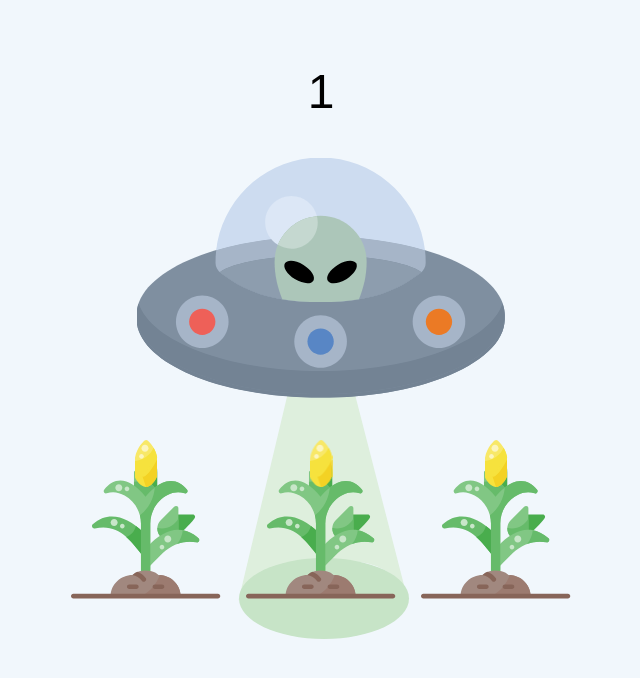
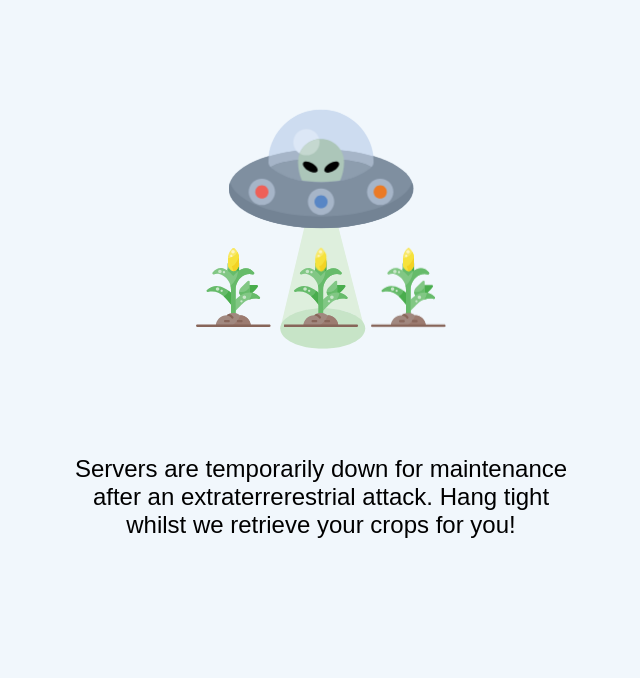
Before and after one commit to drzhbe/harvest, a plain HTML site: page index.html in a window 1280 px wide. Shown: the whole page, without its empty margins (319-959 px from the left). Drawn offline with Linux system fonts and the light colour scheme.

Commit message:
fix positioning

```diff
--- a/index.html
+++ b/index.html
@@ -1,40 +1,63 @@
 <!DOCTYPE html>
 <html>
   <head>
+    <meta http-equiv="Content-Type" content="text/html;charset=UTF-8" />
+    <meta name="viewport" content="width=device-width, initial-scale=1.0" />
     <title></title>
     <style type="text/css">
+      html {
+        font-size: 16px;
+        font-family: Arial, Helvetica, sans-serif;
+      }
       body {
-      margin: 0;
+        margin: 0 1rem;
         height: 100vh;
-      background-color: #F1F7FC;
+        background-color: #f1f7fc;
+        display: flex;
+        flex-direction: column;
+        justify-content: center;
+        align-items: center;
       }
-    .score {
-      position: absolute;
-      left: 50%;
-      top: 8%;
-      transform: translateX(-50%);
-      font-family: sans-serif;
-      font-size: 48px;
+      @media only screen and (max-device-width: 812px) {
+        body {
+          height: auto;
+        }
+        .game {
+          transform: scale(0.5);
+        }
+      }
+      .game {
+        position: relative;
+        display: flex;
+        flex-direction: column;
+        justify-content: center;
+        align-items: center;
+        width: 500px;
+      }
+      .message {
+        margin-top: 1rem;
+        font-size: 1.5rem;
+        max-width: 500px;
+        z-index: 1;
+        text-align: center;
+      }
+      .spaceship_dummy {
+        width: 380px;
+        height: 300px;
       }
       .spaceship_with_beam {
         position: absolute;
-      left: 50%;
-      top: 50%;
-      transform: translate(-50%, -50%);
+        top: 0;
         transform-origin: top;
       }
       .spaceship {
         position: absolute;
-      left: 50%;
-      top: 34.5%;
-      transform: translate(-50%, -50%);
+        top: 0;
         transform-origin: top;
       }
       .plants {
         display: flex;
         justify-content: space-between;
-      position: relative;
-      top: 58%;
         width: 500px;
         margin: 0 auto;
       }
@@ -57,83 +80,137 @@
         animation: 1s wiggle 1s infinite;
       }
       .plant_corn_top._harvesting {
-      animation: harvest 1s, spin .5s infinite;
+        animation: harvest 1s, spin 0.5s infinite;
       }
       .plant:first-child .plant_corn_top._harvesting {
-      animation: harvest-left 1s, spin .5s infinite;
+        animation: harvest-left 1s, spin 0.5s infinite;
       }
       .plant:last-child .plant_corn_top._harvesting {
-      animation: harvest-right 1s, spin .5s infinite;
+        animation: harvest-right 1s, spin 0.5s infinite;
       }
       @keyframes wiggle {
-      0% { transform: translate(-50%, -50%) rotate(8deg); }
-      25% { transform: translate(-50%, -50%) rotate(-8deg); }
-      50% { transform: translate(-50%, -50%) rotate(8deg); }
-      60% { transform: translate(-50%, -50%) rotate(-8deg); }
-      70% { transform: translate(-50%, -50%) rotate(8deg); }
-      80% { transform: translate(-50%, -50%) rotate(-8deg); }
-      90% { transform: translate(-50%, -50%) rotate(8deg); }
-      100% { transform: translate(-50%, -50%) rotate(-8deg); }
+        0% {
+          transform: translate(-50%, -50%) rotate(8deg);
+        }
+        25% {
+          transform: translate(-50%, -50%) rotate(-8deg);
+        }
+        50% {
+          transform: translate(-50%, -50%) rotate(8deg);
+        }
+        60% {
+          transform: translate(-50%, -50%) rotate(-8deg);
+        }
+        70% {
+          transform: translate(-50%, -50%) rotate(8deg);
+        }
+        80% {
+          transform: translate(-50%, -50%) rotate(-8deg);
+        }
+        90% {
+          transform: translate(-50%, -50%) rotate(8deg);
+        }
+        100% {
+          transform: translate(-50%, -50%) rotate(-8deg);
+        }
       }
       @keyframes harvest {
-      from { top: 0 }
-      to { top: -100% }
+        from {
+          top: 0;
+        }
+        to {
+          top: -100%;
+        }
       }
       @keyframes harvest-left {
-      from { top: 0; left: 50%; }
-      to { top: -100%; left: 100%; }
+        from {
+          top: 0;
+          left: 50%;
+        }
+        to {
+          top: -100%;
+          left: 100%;
+        }
       }
       @keyframes harvest-right {
-      from { top: 0; left: 50%; }
-      to { top: -100%; left: -50%; }
+        from {
+          top: 0;
+          left: 50%;
+        }
+        to {
+          top: -100%;
+          left: -50%;
+        }
       }
       @keyframes spin {
-      from { transform: translate(-50%, -50%) rotate(0deg) }
-      to { transform: translate(-50%, -50%) rotate(360deg) }
+        from {
+          transform: translate(-50%, -50%) rotate(0deg);
+        }
+        to {
+          transform: translate(-50%, -50%) rotate(360deg);
+        }
       }
     </style>
   </head>
   <body>
-  <div class="score">0</div>
-  <img src="spaceship_with_beam.svg" class="spaceship_with_beam">
+    <div class="game">
+      <div class="spaceship_dummy"></div>
+      <img src="spaceship_with_beam.svg" class="spaceship_with_beam" />
 
       <div class="plants">
-    <div class='plant'>
-      <img src="plant_corn.svg" class="plant_corn_top">
-      <img src="plant_base.svg" class="plant_base">
+        <div class="plant">
+          <img src="plant_corn.svg" class="plant_corn_top" />
+          <img src="plant_base.svg" class="plant_base" />
         </div>
 
-    <div class='plant'>
-      <img src="plant_corn.svg" class="plant_corn_top">
-      <img src="plant_base.svg" class="plant_base">
+        <div class="plant">
+          <img src="plant_corn.svg" class="plant_corn_top" />
+          <img src="plant_base.svg" class="plant_base" />
         </div>
 
-    <div class='plant'>
-      <img src="plant_corn.svg" class="plant_corn_top">
-      <img src="plant_base.svg" class="plant_base">
+        <div class="plant">
+          <img src="plant_corn.svg" class="plant_corn_top" />
+          <img src="plant_base.svg" class="plant_base" />
         </div>
       </div>
 
-  <img src="spaceship.svg" class="spaceship"> <!-- on top of harvesting corns -->
+      <img src="spaceship.svg" class="spaceship" />
+    </div>
+    <div class="message">
+      Servers are temporarily down for maintenance after an extraterrerestrial
+      attack. Hang tight whilst we retrieve your crops for you!
+    </div>
+
+    <!-- on top of harvesting corns -->
     <script>
       const state = {
         time: +new Date(),
-    score: 0,
         beamAngle: 0, // +60..0..-60
         beamedPlantIndex: 0, // 0 | 1 | 2
         plants: [
-      { growth: 0, harvesting: false, $: document.querySelectorAll('.plant_corn_top')[0] },
-      { growth: 0, harvesting: false, $: document.querySelectorAll('.plant_corn_top')[1] },
-      { growth: 0, harvesting: false, $: document.querySelectorAll('.plant_corn_top')[2] },
+          {
+            growth: 0,
+            harvesting: false,
+            $: document.querySelectorAll(".plant_corn_top")[0],
+          },
+          {
+            growth: 0,
+            harvesting: false,
+            $: document.querySelectorAll(".plant_corn_top")[1],
+          },
+          {
+            growth: 0,
+            harvesting: false,
+            $: document.querySelectorAll(".plant_corn_top")[2],
+          },
         ],
       };
       const TIME_TO_HARVEST = 3400;
 
-  const spaceshipWithBeam = document.querySelector('.spaceship_with_beam');
-  const spaceship = document.querySelector('.spaceship');
-  const score = document.querySelector('.score');
-  document.addEventListener('mousemove', rotateBeam);
-  document.addEventListener('touchmove', rotateBeam);
+      const spaceshipWithBeam = document.querySelector(".spaceship_with_beam");
+      const spaceship = document.querySelector(".spaceship");
+      document.addEventListener("mousemove", rotateBeam);
+      document.addEventListener("touchmove", rotateBeam);
 
       setInterval(update, 16);
 
@@ -149,7 +226,9 @@
 
         if (state.beamedPlantIndex !== plantIndex) {
           if (state.beamedPlantIndex > -1) {
-        state.plants[state.beamedPlantIndex].$.classList.remove('_wiggling');
+            state.plants[state.beamedPlantIndex].$.classList.remove(
+              "_wiggling"
+            );
           }
           state.beamedPlantIndex = plantIndex;
         }
@@ -159,7 +238,7 @@
           return;
         }
 
-    plant.$.classList.add('_wiggling');
+        plant.$.classList.add("_wiggling");
 
         const t = +new Date();
         const d = t - state.time;
@@ -170,27 +249,25 @@
         }
       }
 
-  function rotateBeam(e/* MouseEvent */) {
-    const currentX = e.touches && e.touches[0].clientX || e.clientX;
+      function rotateBeam(e /* MouseEvent */) {
+        const currentX = (e.touches && e.touches[0].clientX) || e.clientX;
         const normalizedX = currentX / window.innerWidth;
         const max = 45 * 2;
         const x = normalizedX - 0.5;
         const a = x * max * -1; // -1 to maintain the right direction of rotation
         state.beamAngle = a;
-    spaceshipWithBeam.style.transform = `translate(-50%, -50%) rotate(${a}deg)`;
-    spaceship.style.transform = `translate(-50%, -50%) rotate(${a}deg)`;
+        spaceshipWithBeam.style.transform = `rotate(${a}deg)`;
+        spaceship.style.transform = `rotate(${a}deg)`;
       }
 
       function harvest(plant) {
         plant.growth = 0;
         plant.harvesting = true;
-    plant.$.classList.remove('_wiggling');
-    plant.$.classList.add('_harvesting');
+        plant.$.classList.remove("_wiggling");
+        plant.$.classList.add("_harvesting");
         setTimeout(() => {
-      state.score++;
-      score.innerText = state.score;
           plant.harvesting = false;
-      plant.$.classList.remove('_harvesting');
+          plant.$.classList.remove("_harvesting");
         }, 1000);
       }
     </script>
```
Lines whose indentation alone changed are shown as unchanged.
